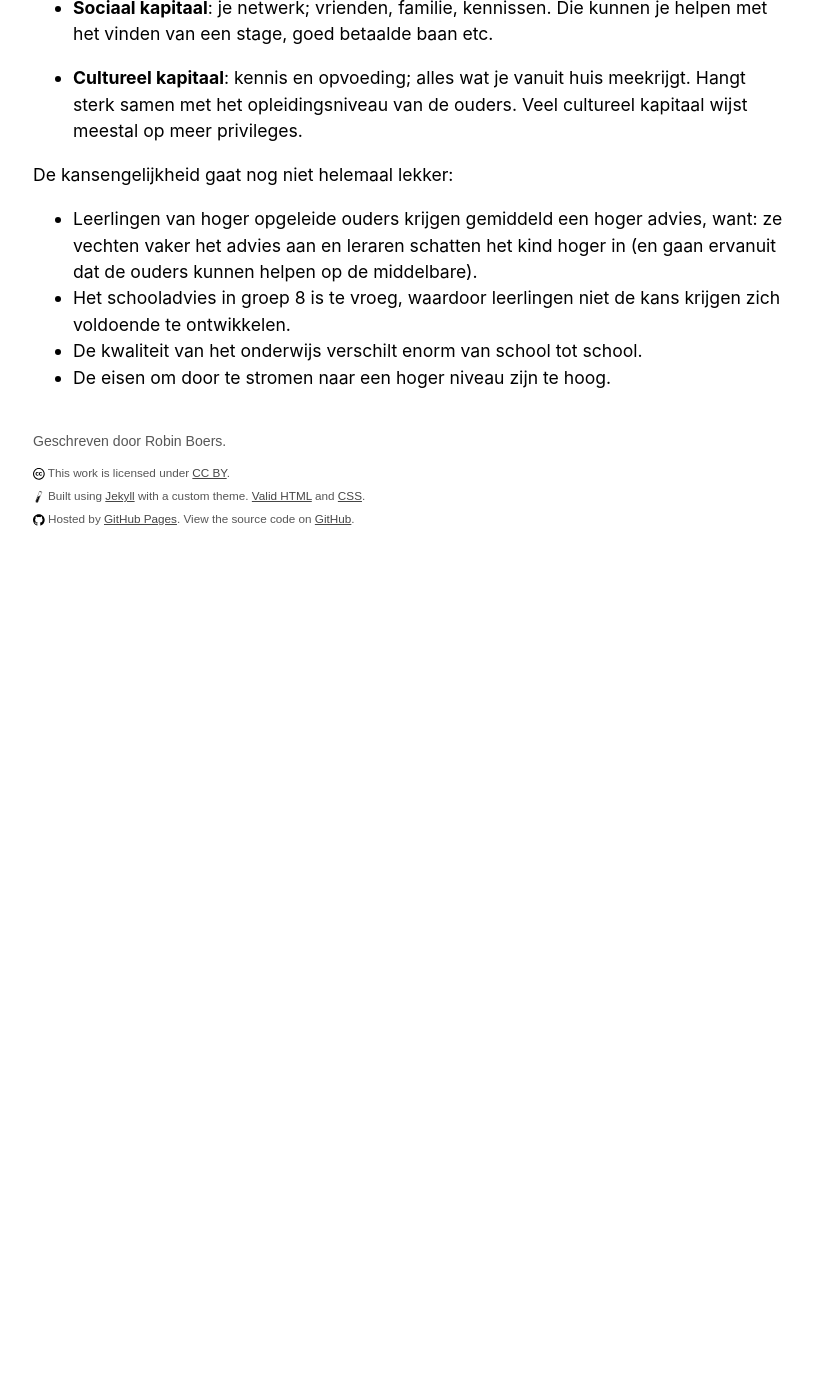
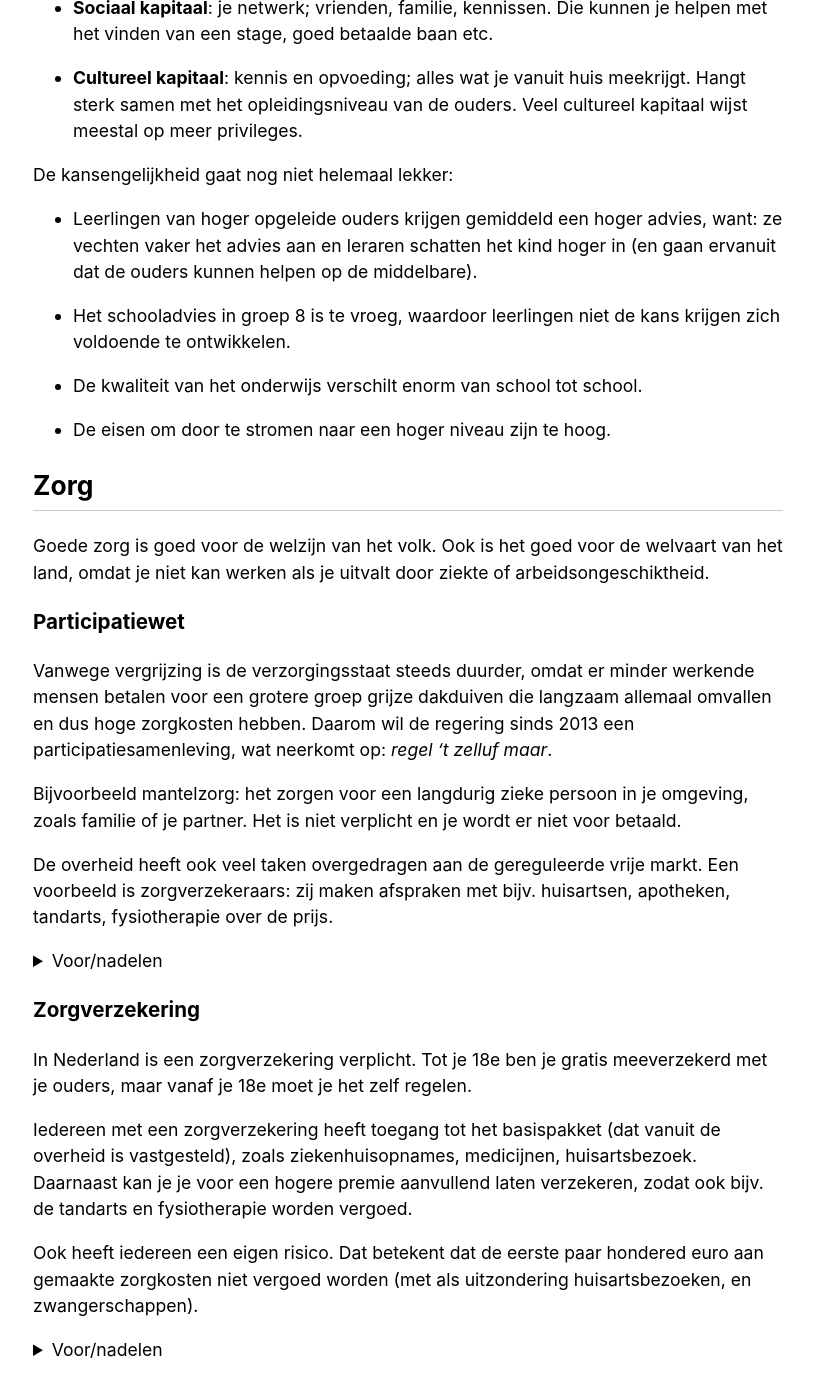
Before and after one commit to RobinBoers/school.geheimesite.nl, a Jekyll site: the page built from 5VWO/TW4/Maatschappijleer.md, in a window 1280 px wide and 1400 px high, scrolled down 3384 px. Shown: the top 1397 px of the window, without its empty margins (232-1046 px from the left). Built offline with Jekyll 4.4.1, drawn with Linux system fonts in a browser that asks for light colours; our own code applies the rules of GitHub Pages for plain Markdown files; before the commit the page ends 3984 px from its top, so only the background shows below that; some of the changed text lies outside the part shown.

Commit message:
Stuff about zorg

```diff
--- a/5VWO/TW4/Maatschappijleer.md
+++ b/5VWO/TW4/Maatschappijleer.md
@@ -37,17 +37,17 @@ Bestaat uit organisaties die tussen de overheid en burger staan en verschillende
 
 ### Bedrijven
 
-Sommige zaken, zoals thuiszorg en zorgsverzekeringen laat de overheid over aan de marktwerking. Hiervoor stelt de overheid wel regels op, om bijvoorbeeld betaalbaarheid voor iedereen te waarborgen.
+Sommige zaken, zoals thuiszorg en zorgsverzekeringen laat de overheid over aan de vrije markt. Hiervoor stelt de overheid wel regels op, om bijvoorbeeld betaalbaarheid voor iedereen te waarborgen.
 
 ## Soorten verzorgingsstaten
 
-|                      | Waarden                    | Rol overheid | Sociale voorzieningen | Belastingen |
-|----------------------|----------------------------|--------------|-----------------------|-------------|
-| Liberaal             | Eigen verantwoordelijkheid | klein        | weinig                | laag        |
-| Sociaal-democratisch | Gelijkheid                 | groot        | veel                  | hoog        |
-| Corporatistisch      | Samenwerking               | aanvullend   | gemiddeld             | hoog        |
+|                      | Waarden         | Rol overheid | Sociale voorzieningen | Belastingen |
+|----------------------|-----------------|--------------|-----------------------|-------------|
+| Liberaal             | Zeldredzaamheid | klein        | weinig                | laag        |
+| Sociaal-democratisch | Gelijkheid      | groot        | veel                  | hoog        |
+| Corporatistisch      | Samenwerking    | aanvullend   | gemiddeld             | hoog        |
 
-In een corporatische verzorgingsstaat maakt de overheid afspraken met het sociale middenveld, en werkt samen met vakbonden om regels voor de vrije markt op te stellen.
+In een corporatische verzorgingsstaat maakt de overheid afspraken met het sociale middenveld, en werkt samen met vakbonden om regels voor de vrije markt op te stellen (een gereguleerde marktwerking).
 
 Er zijn ook landen waarin de overheid niet de financiële middelen heeft voor het onderhouden van de verzorgingsstaat. Daar zijn mensen op zichzelf en hun naasten aangewezen als het leven tegenzit. Dat zie je vaak ook terug in grote ongelijkheid en een lage levensverwachting.
 
@@ -94,6 +94,49 @@ Je sociaal-economische status (en dus kansen) wordt voornamelijk bepaald door mi
 De kansengelijkheid gaat nog niet helemaal lekker:
 
 - Leerlingen van hoger opgeleide ouders krijgen gemiddeld een hoger advies, want: ze vechten vaker het advies aan en leraren schatten het kind hoger in (en gaan ervanuit dat de ouders kunnen helpen op de middelbare).
+
 - Het schooladvies in groep 8 is te vroeg, waardoor leerlingen niet de kans krijgen zich voldoende te ontwikkelen.
+
 - De kwaliteit van het onderwijs verschilt enorm van school tot school.
+
 - De eisen om door te stromen naar een hoger niveau zijn te hoog.
+
+## Zorg
+
+Goede zorg is goed voor de welzijn van het volk. Ook is het goed voor de welvaart van het land, omdat je niet kan werken als je uitvalt door ziekte of arbeidsongeschiktheid.
+
+### Participatiewet
+
+Vanwege vergrijzing is de verzorgingsstaat steeds duurder, omdat er minder werkende mensen betalen voor een grotere groep grijze dakduiven die langzaam allemaal omvallen en dus hoge zorgkosten hebben. Daarom wil de regering sinds 2013 een participatiesamenleving, wat neerkomt op: *regel 't zelluf maar*.
+
+Bijvoorbeeld mantelzorg: het zorgen voor een langdurig zieke persoon in je omgeving, zoals familie of je partner. Het is niet verplicht en je wordt er niet voor betaald.
+
+De overheid heeft ook veel taken overgedragen aan de gereguleerde vrije markt. Een voorbeeld is zorgverzekeraars: zij maken afspraken met bijv. huisartsen, apotheken, tandarts, fysiotherapie over de prijs.
+
+<details>
+  <summary>Voor/nadelen</summary>
+  <dl>
+    <dt>Voordeel</dt>
+    <dd>Het maakt de zorg efficiënter: de wachtlijsten zijn korter geworden (behalve in de GGZ apparently), medicijnen goedkoper en er is een ruimere keuze voor patiënten dankzij particuliere klinieken.</dd>
+    <dt>Nadeel</dt>
+    <dd>De zorgverleners hebben nu een economisch belang bij de zorg, waardoor ze bijvoorbeeld meer pillen voorschrijven. Daarnaast worden ziekenhuispatiënten sneller naar huis gestuurd, wat de kans op herhaling vergroot. Ook stimuleert het om de goedkoopste zorg te kiezen ipv de beste.</dd>
+  </dl>
+</details>
+
+### Zorgverzekering
+
+In Nederland is een zorgverzekering verplicht. Tot je 18e ben je gratis meeverzekerd met je ouders, maar vanaf je 18e moet je het zelf regelen.
+
+Iedereen met een zorgverzekering heeft toegang tot het basispakket (dat vanuit de overheid is vastgesteld), zoals ziekenhuisopnames, medicijnen, huisartsbezoek. Daarnaast kan je je voor een hogere premie aanvullend laten verzekeren, zodat ook bijv. de tandarts en fysiotherapie worden vergoed.
+
+Ook heeft iedereen een eigen risico. Dat betekent dat de eerste paar hondered euro aan gemaakte zorgkosten niet vergoed worden (met als uitzondering huisartsbezoeken, en zwangerschappen).
+
+<details>
+  <summary>Voor/nadelen</summary>
+  <dl>
+    <dt>Voordeel</dt>
+    <dd>Mensen zoeken niet té snel hulp, waardoor er geen onnodige zorgkosten zijn.</dd>
+    <dt>Nadeel</dt>
+    <dd>Sommige mensen mijden een doktersbezoek uit angst voor een hoge rekening, en lopen daardoor te lang door met klachten, wat later voor nóg hogere zorgkosten kan lijden.</dd>
+  </dl>
+</details>
```
